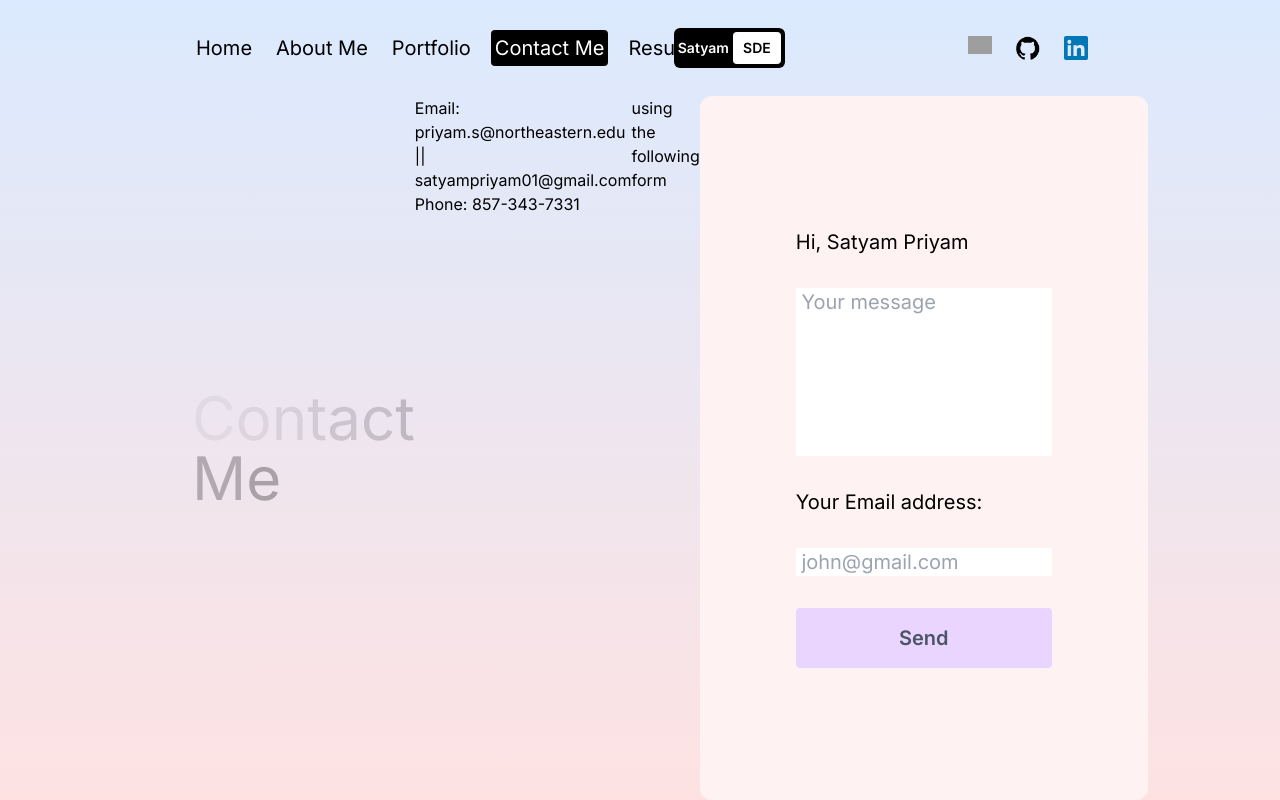
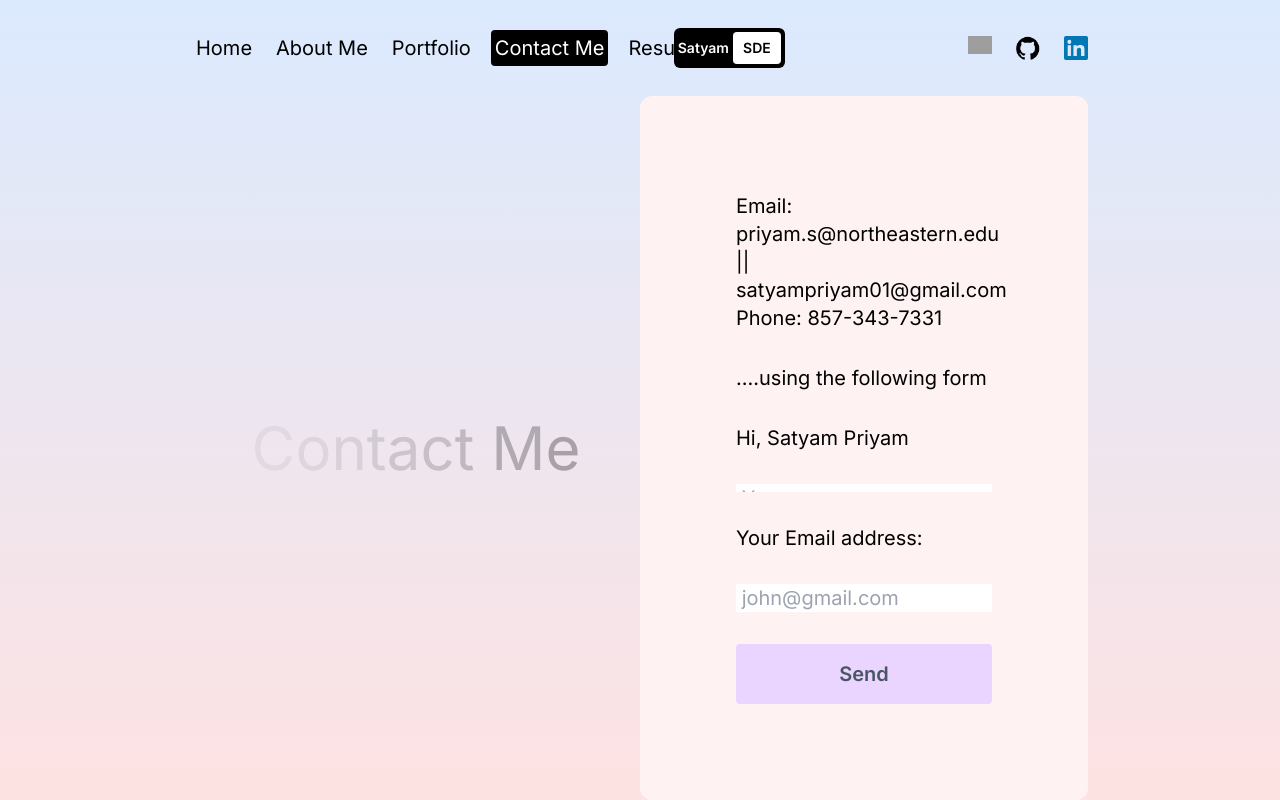
Before and after one commit to satryampriyam01/PortfolioSite, a Next.js app: page /contact in a window 1280 px wide. Built offline with nearby package versions, Linux system fonts and the light colour scheme; grey boxes are pictures that could not be loaded.

Commit message:
Update page.jsx

```diff
--- a/src/app/contact/page.jsx
+++ b/src/app/contact/page.jsx
@@ -62,15 +62,16 @@ const ContactPage = () => {
           </div>
         </div>
         {/* FORM CONTAINER */}
-        <h1>Email: priyam.s@northeastern.edu || satyampriyam01@gmail.com
-Phone: 857-343-7331</h1>
-        <span>using the following form</span>
+
         <form
           onSubmit={sendEmail}
           ref={form}
           className="h-1/2 lg:h-full lg:w-1/2 bg-red-50 rounded-xl text-xl flex flex-col gap-8 justify-center p-24"
         >
-          <span>Hi, Satyam Priyam</span>
+            <h1>Email: priyam.s@northeastern.edu || satyampriyam01@gmail.com
+Phone: 857-343-7331</h1>
+        <span>....using the following form</span>
+          <h2>Hi, Satyam Priyam</h2>
           <textarea
             rows={6}
             className="bg-white border-1 border-black resize-none outline-none"
```
